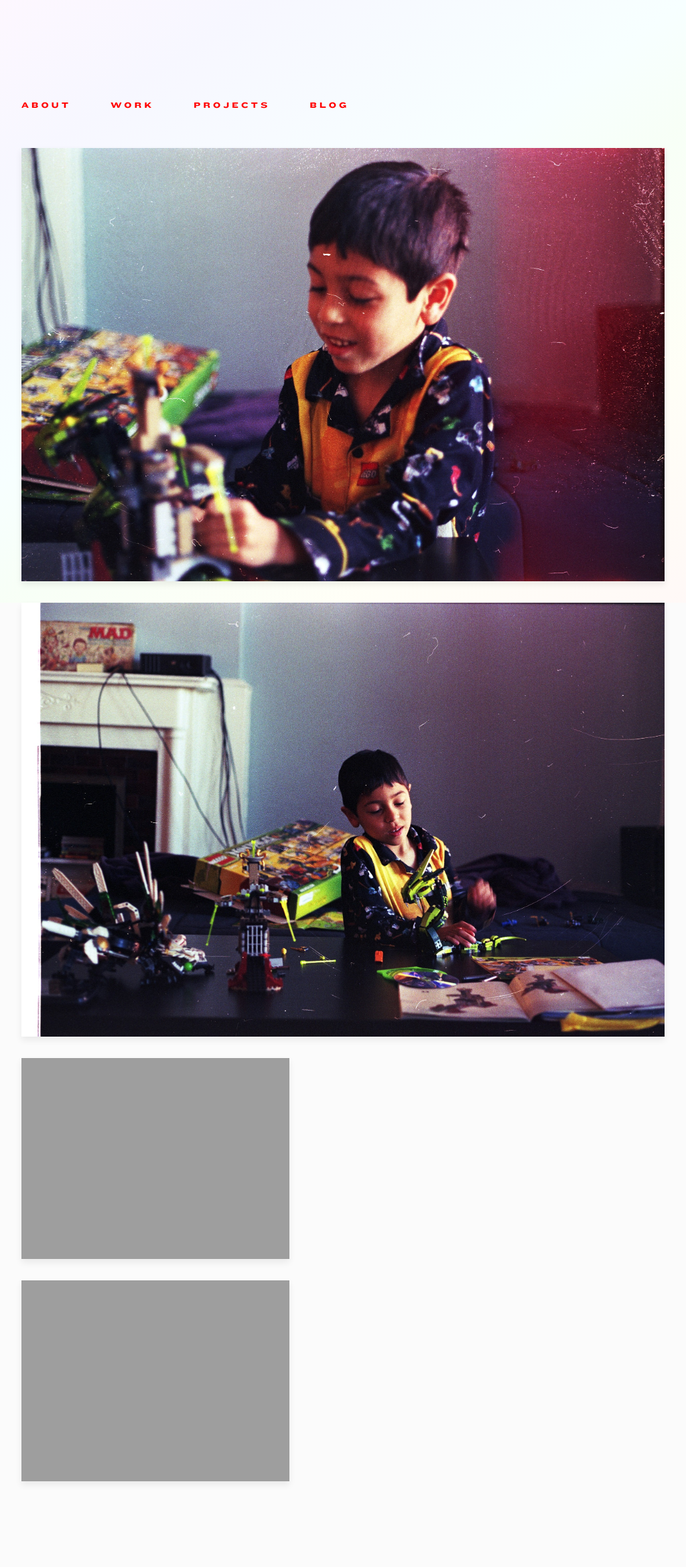
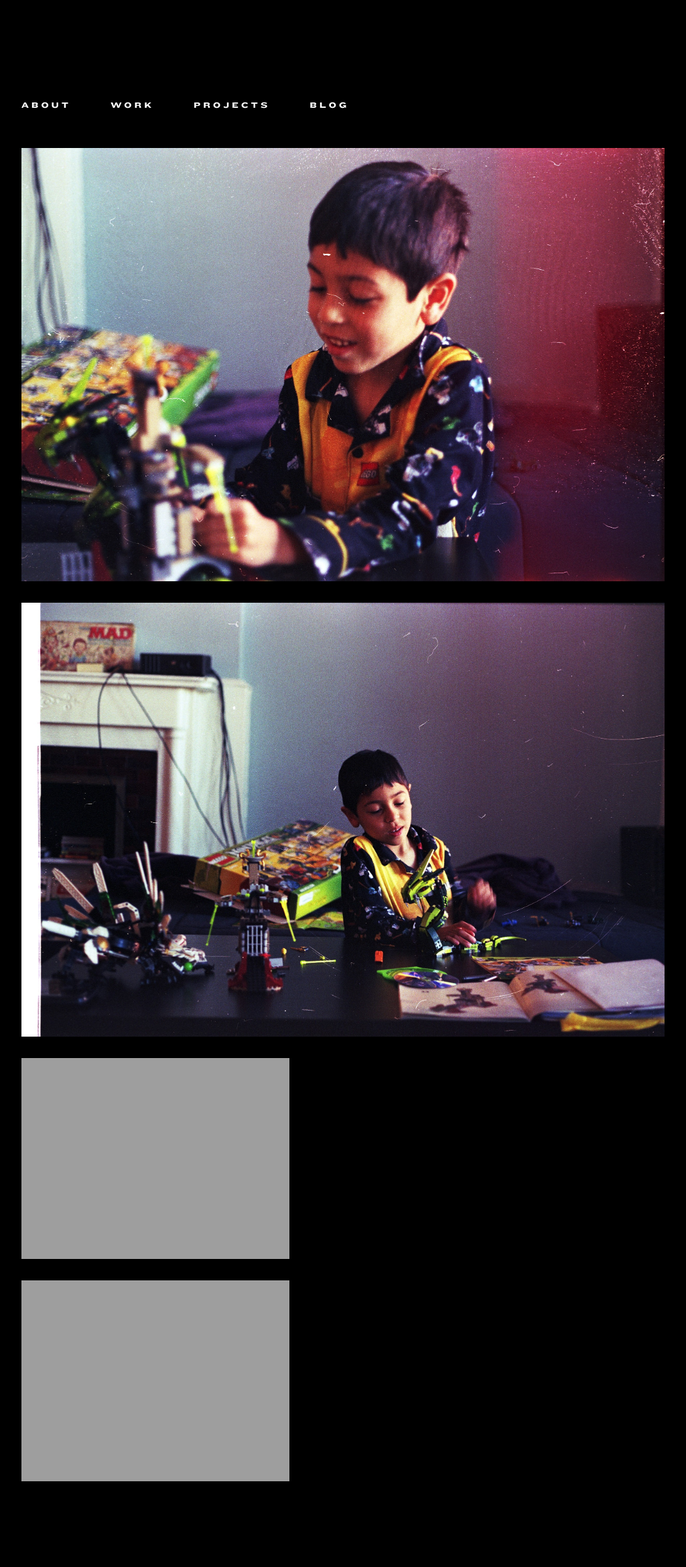
Before and after one commit to rnmp/rnmp.github.io, a Jekyll site: the page built from photos/leo/index.md, in a window 1280 px wide. Shown: the whole page at 67% size, without its empty margins (128-1152 px from the left). Built offline with Jekyll 4.4.1, drawn with Linux system fonts in a browser that asks for light colours; comment, search, counter and statistics services are not loaded.

Commit message:
make photos pages black bg

```diff
--- a/_layouts/default.html
+++ b/_layouts/default.html
@@ -1,7 +1,7 @@
 <!DOCTYPE html>
 <html lang="en">
   {% include head.html %}
-  <body class="{{ page.body_class }}">
+  <body class="{{ page.body_class }} {{ page.layout }}">
     <div class="canvas">
       <nav>
 	<a href="/" {% if page.url == '/' %} class="active"{% endif %}>About</a>
--- /dev/null
+++ b/_layouts/photos.html
@@ -0,0 +1,5 @@
+---
+layout: default
+---
+
+{{ content }}
--- a/site.css
+++ b/site.css
@@ -51,7 +51,7 @@
 
 	background: #fbfbfb;
 }
-body:before {
+body:not(.photos):before {
 	content: "";
 	display: block;
 	position: fixed;
@@ -72,6 +72,14 @@
 		/* Yep, it’s a rainbow. */
 	);
   	background-size: cover;
+}
+
+body.photos {
+  background: black;
+}
+
+body.photos a {
+  color: white;
 }
 
 a {
```
Also changed, not shown: photos/leo/index.md (+1 -1 lines), photos/nyc/index.md (+1 -1 lines).
